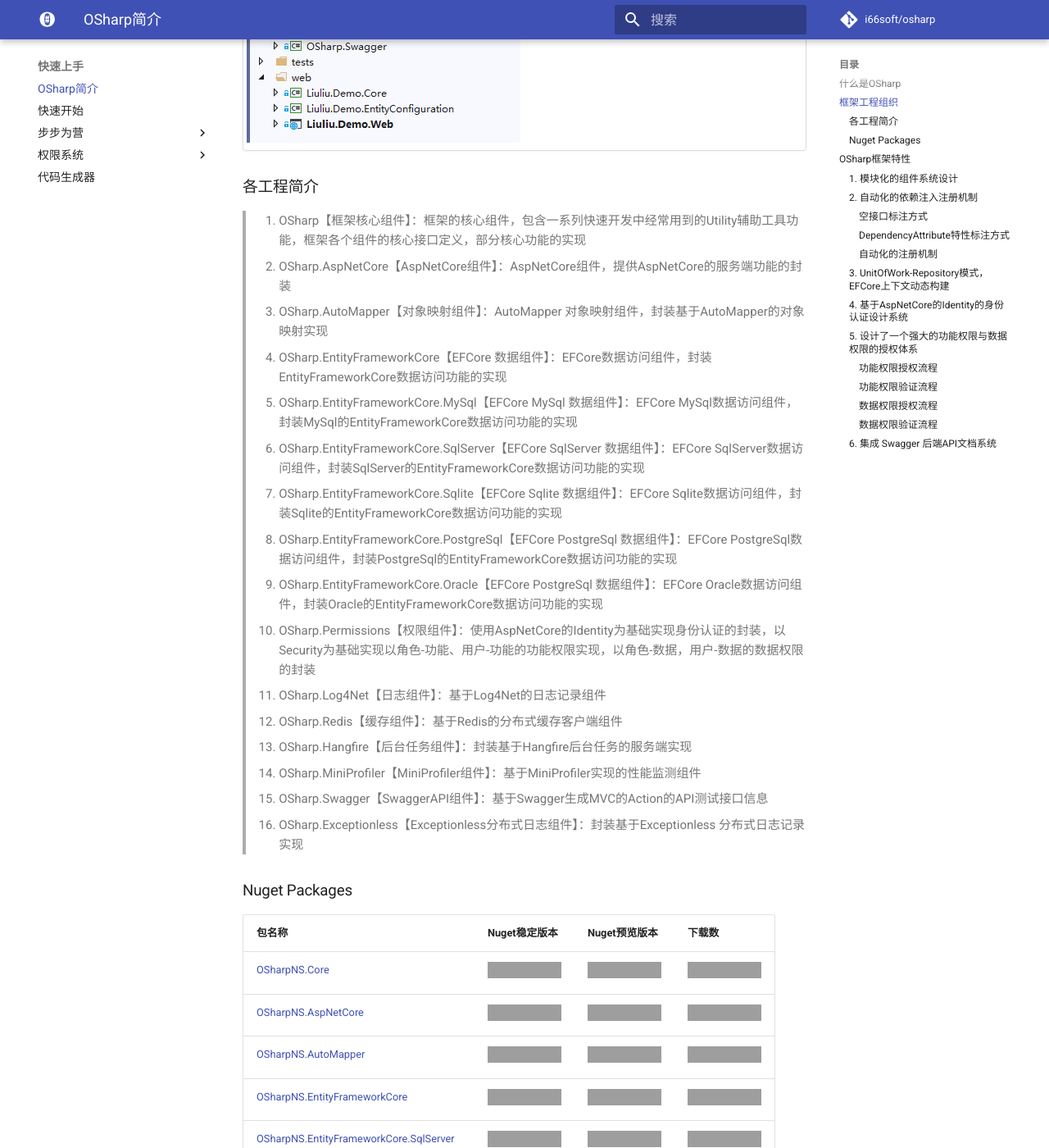
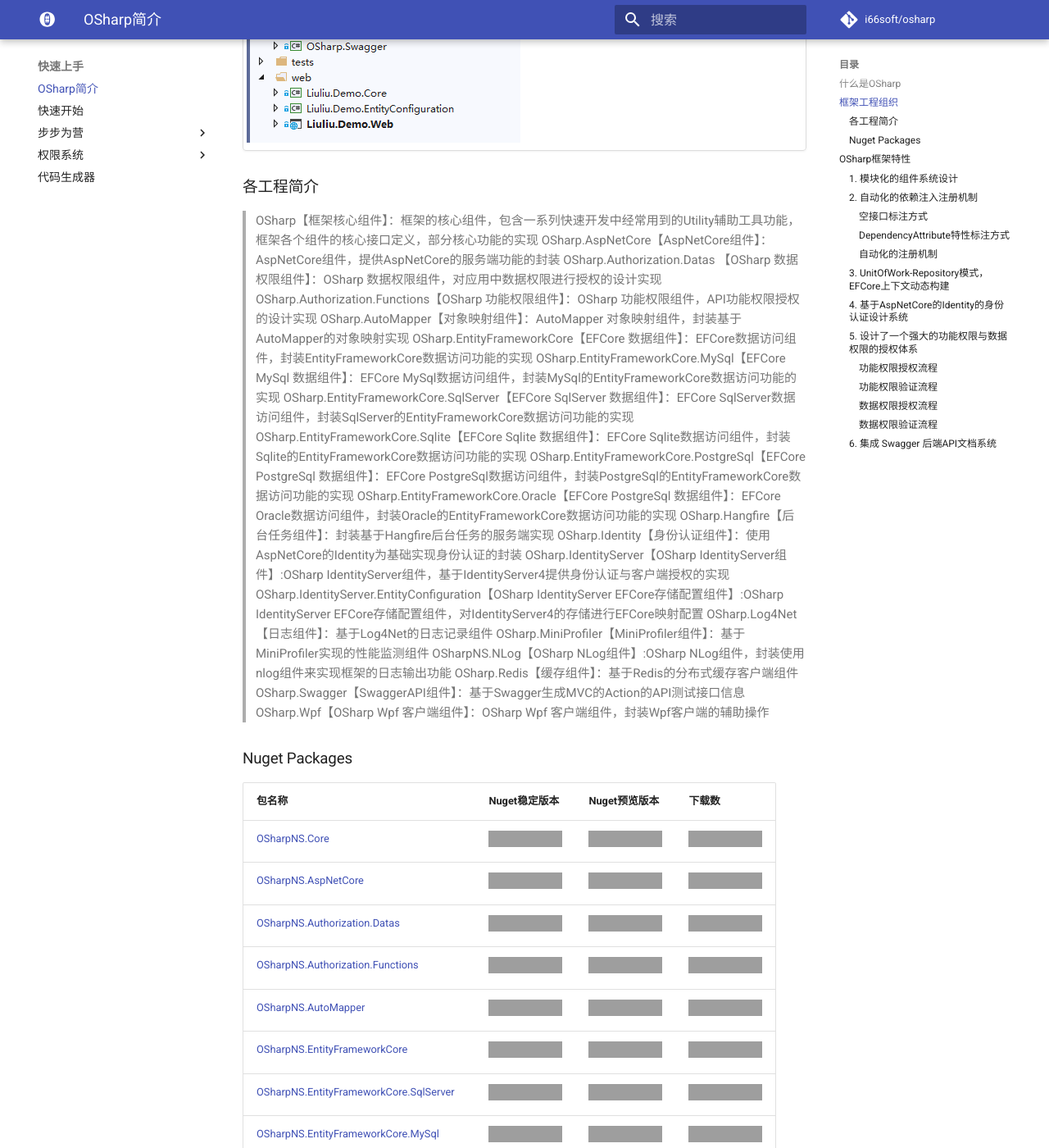
Before and after one commit to gmf520/osharp-docs, an MkDocs documentation site: the page built from docs/quick/intro.md, in a window 1280 px wide and 1400 px high, scrolled down 899 px. Shown: the whole window at 82% size. Built offline with MkDocs 1.6.1 and Material for MkDocs 9.7.7, drawn with Linux system fonts in a browser that asks for light colours; comment, search, counter and statistics services are not loaded; some of the changed text lies outside the part shown; grey boxes are pictures that could not be loaded.

Commit message:
update intro

```diff
--- a/docs/quick/intro.md
+++ b/docs/quick/intro.md
@@ -11,22 +11,27 @@ OSharpNS 全称 OSharp Framework with .NetStandard2.x，是一个基于`.NetStan
 
 ### 各工程简介
 
-> 1. OSharp【框架核心组件】：框架的核心组件，包含一系列快速开发中经常用到的Utility辅助工具功能，框架各个组件的核心接口定义，部分核心功能的实现
-> 2. OSharp.AspNetCore【AspNetCore组件】：AspNetCore组件，提供AspNetCore的服务端功能的封装
-> 3. OSharp.AutoMapper【对象映射组件】：AutoMapper 对象映射组件，封装基于AutoMapper的对象映射实现
-> 4. OSharp.EntityFrameworkCore【EFCore 数据组件】：EFCore数据访问组件，封装EntityFrameworkCore数据访问功能的实现
-> 5. OSharp.EntityFrameworkCore.MySql【EFCore MySql 数据组件】：EFCore MySql数据访问组件，封装MySql的EntityFrameworkCore数据访问功能的实现
-> 6. OSharp.EntityFrameworkCore.SqlServer【EFCore SqlServer 数据组件】：EFCore SqlServer数据访问组件，封装SqlServer的EntityFrameworkCore数据访问功能的实现
-> 7. OSharp.EntityFrameworkCore.Sqlite【EFCore Sqlite 数据组件】：EFCore Sqlite数据访问组件，封装Sqlite的EntityFrameworkCore数据访问功能的实现
-> 8. OSharp.EntityFrameworkCore.PostgreSql【EFCore PostgreSql 数据组件】：EFCore PostgreSql数据访问组件，封装PostgreSql的EntityFrameworkCore数据访问功能的实现
-> 9. OSharp.EntityFrameworkCore.Oracle【EFCore PostgreSql 数据组件】：EFCore Oracle数据访问组件，封装Oracle的EntityFrameworkCore数据访问功能的实现
-> 10. OSharp.Permissions【权限组件】：使用AspNetCore的Identity为基础实现身份认证的封装，以Security为基础实现以角色-功能、用户-功能的功能权限实现，以角色-数据，用户-数据的数据权限的封装
-> 11. OSharp.Log4Net【日志组件】：基于Log4Net的日志记录组件
-> 12. OSharp.Redis【缓存组件】：基于Redis的分布式缓存客户端组件
-> 13. OSharp.Hangfire【后台任务组件】：封装基于Hangfire后台任务的服务端实现
-> 14. OSharp.MiniProfiler【MiniProfiler组件】：基于MiniProfiler实现的性能监测组件
-> 15. OSharp.Swagger【SwaggerAPI组件】：基于Swagger生成MVC的Action的API测试接口信息
-> 16. OSharp.Exceptionless【Exceptionless分布式日志组件】：封装基于Exceptionless 分布式日志记录实现
+> OSharp【框架核心组件】：框架的核心组件，包含一系列快速开发中经常用到的Utility辅助工具功能，框架各个组件的核心接口定义，部分核心功能的实现
+> OSharp.AspNetCore【AspNetCore组件】：AspNetCore组件，提供AspNetCore的服务端功能的封装
+> OSharp.Authorization.Datas 【OSharp 数据权限组件】：OSharp 数据权限组件，对应用中数据权限进行授权的设计实现
+> OSharp.Authorization.Functions【OSharp 功能权限组件】：OSharp 功能权限组件，API功能权限授权的设计实现
+> OSharp.AutoMapper【对象映射组件】：AutoMapper 对象映射组件，封装基于AutoMapper的对象映射实现
+> OSharp.EntityFrameworkCore【EFCore 数据组件】：EFCore数据访问组件，封装EntityFrameworkCore数据访问功能的实现
+> OSharp.EntityFrameworkCore.MySql【EFCore MySql 数据组件】：EFCore MySql数据访问组件，封装MySql的EntityFrameworkCore数据访问功能的实现
+> OSharp.EntityFrameworkCore.SqlServer【EFCore SqlServer 数据组件】：EFCore SqlServer数据访问组件，封装SqlServer的EntityFrameworkCore数据访问功能的实现
+> OSharp.EntityFrameworkCore.Sqlite【EFCore Sqlite 数据组件】：EFCore Sqlite数据访问组件，封装Sqlite的EntityFrameworkCore数据访问功能的实现
+> OSharp.EntityFrameworkCore.PostgreSql【EFCore PostgreSql 数据组件】：EFCore PostgreSql数据访问组件，封装PostgreSql的EntityFrameworkCore数据访问功能的实现
+> OSharp.EntityFrameworkCore.Oracle【EFCore PostgreSql 数据组件】：EFCore Oracle数据访问组件，封装Oracle的EntityFrameworkCore数据访问功能的实现
+> OSharp.Hangfire【后台任务组件】：封装基于Hangfire后台任务的服务端实现
+> OSharp.Identity【身份认证组件】：使用AspNetCore的Identity为基础实现身份认证的封装
+> OSharp.IdentityServer【OSharp IdentityServer组件】:OSharp IdentityServer组件，基于IdentityServer4提供身份认证与客户端授权的实现
+> OSharp.IdentityServer.EntityConfiguration【OSharp IdentityServer EFCore存储配置组件】:OSharp IdentityServer EFCore存储配置组件，对IdentityServer4的存储进行EFCore映射配置
+> OSharp.Log4Net【日志组件】：基于Log4Net的日志记录组件
+> OSharp.MiniProfiler【MiniProfiler组件】：基于MiniProfiler实现的性能监测组件
+> OSharpNS.NLog【OSharp NLog组件】:OSharp NLog组件，封装使用nlog组件来实现框架的日志输出功能
+> OSharp.Redis【缓存组件】：基于Redis的分布式缓存客户端组件
+> OSharp.Swagger【SwaggerAPI组件】：基于Swagger生成MVC的Action的API测试接口信息
+> OSharp.Wpf【OSharp Wpf 客户端组件】：OSharp Wpf 客户端组件，封装Wpf客户端的辅助操作
 
 ### Nuget Packages
 
@@ -34,6 +39,8 @@ OSharpNS 全称 OSharp Framework with .NetStandard2.x，是一个基于`.NetStan
 |----------------------------------------------------------------|---------------------------------------------------------------------------------------------------------------------|------------------------------------------------------------------------------------------------------------------------|----------------------------------------------------------------------------------------------------------------------|
 | [OSharpNS.Core](https://www.nuget.org/packages/OSharpNS.Core/) | [![OSharpNS.Core](https://img.shields.io/nuget/v/OSharpNS.Core.svg)](https://www.nuget.org/packages/OSharpNS.Core/) | [![OSharpNS.Core](https://img.shields.io/nuget/vpre/OSharpNS.Core.svg)](https://www.nuget.org/packages/OSharpNS.Core/) | [![OSharpNS.Core](https://img.shields.io/nuget/dt/OSharpNS.Core.svg)](https://www.nuget.org/packages/OSharpNS.Core/) |
 | [OSharpNS.AspNetCore](https://www.nuget.org/packages/OSharpNS.AspNetCore/)                                         | [![OSharpNS.AspNetCore](https://img.shields.io/nuget/v/OSharpNS.AspNetCore.svg)](https://www.nuget.org/packages/OSharpNS.AspNetCore/)     | [![OSharpNS.AspNetCore](https://img.shields.io/nuget/vpre/OSharpNS.AspNetCore.svg)](https://www.nuget.org/packages/OSharpNS.AspNetCore/)                                                             | [![OSharpNS.AspNetCore](https://img.shields.io/nuget/dt/OSharpNS.AspNetCore.svg)](https://www.nuget.org/packages/OSharpNS.AspNetCore/)                                                             |  |
+| [OSharpNS.Authorization.Datas](https://www.nuget.org/packages/OSharpNS.Authorization.Datas/)                                       | [![OSharpNS.Authorization.Datas](https://img.shields.io/nuget/v/OSharpNS.Authorization.Datas.svg)](https://www.nuget.org/packages/OSharpNS.Authorization.Datas/)     | [![OSharpNS.Authorization.Datas](https://img.shields.io/nuget/vpre/OSharpNS.Authorization.Datas.svg)](https://www.nuget.org/packages/OSharpNS.Authorization.Datas/)                                                        | [![OSharpNS.Authorization.Datas](https://img.shields.io/nuget/dt/OSharpNS.Authorization.Datas.svg)](https://www.nuget.org/packages/OSharpNS.Authorization.Datas/)                                                          |
+| [OSharpNS.Authorization.Functions](https://www.nuget.org/packages/OSharpNS.Authorization.Functions/)                                       | [![OSharpNS.Authorization.Functions](https://img.shields.io/nuget/v/OSharpNS.Authorization.Functions.svg)](https://www.nuget.org/packages/OSharpNS.Authorization.Functions/)     | [![OSharpNS.Authorization.Functions](https://img.shields.io/nuget/vpre/OSharpNS.Authorization.Functions.svg)](https://www.nuget.org/packages/OSharpNS.Authorization.Functions/)                                                        | [![OSharpNS.Authorization.Functions](https://img.shields.io/nuget/dt/OSharpNS.Authorization.Functions.svg)](https://www.nuget.org/packages/OSharpNS.Authorization.Functions/)                                                          |
 | [OSharpNS.AutoMapper](https://www.nuget.org/packages/OSharpNS.AutoMapper/)                                         | [![OSharpNS.AutoMapper](https://img.shields.io/nuget/v/OSharpNS.AutoMapper.svg)](https://www.nuget.org/packages/OSharpNS.AutoMapper/)      | [![OSharpNS.AutoMapper](https://img.shields.io/nuget/vpre/OSharpNS.AutoMapper.svg)](https://www.nuget.org/packages/OSharpNS.AutoMapper/)                                                            | [![OSharpNS.AutoMapper](https://img.shields.io/nuget/dt/OSharpNS.AutoMapper.svg)](https://www.nuget.org/packages/OSharpNS.AutoMapper/)                                                             |  |
 | [OSharpNS.EntityFrameworkCore](https://www.nuget.org/packages/OSharpNS.EntityFrameworkCore/)                       | [![OSharpNS.EntityFrameworkCore](https://img.shields.io/nuget/v/OSharpNS.EntityFrameworkCore.svg)](https://www.nuget.org/packages/OSharpNS.EntityFrameworkCore/)  | [![OSharpNS.EntityFrameworkCore](https://img.shields.io/nuget/vpre/OSharpNS.EntityFrameworkCore.svg)](https://www.nuget.org/packages/OSharpNS.EntityFrameworkCore/)                                 | [![OSharpNS.EntityFrameworkCore](https://img.shields.io/nuget/dt/OSharpNS.EntityFrameworkCore.svg)](https://www.nuget.org/packages/OSharpNS.EntityFrameworkCore/)                                  |
 | [OSharpNS.EntityFrameworkCore.SqlServer](https://www.nuget.org/packages/OSharpNS.EntityFrameworkCore.SqlServer/)   | [![OSharpNS.EntityFrameworkCore.SqlServer](https://img.shields.io/nuget/v/OSharpNS.EntityFrameworkCore.SqlServer.svg)](https://www.nuget.org/packages/OSharpNS.EntityFrameworkCore.SqlServer/) | [![OSharpNS.EntityFrameworkCore.SqlServer](https://img.shields.io/nuget/vpre/OSharpNS.EntityFrameworkCore.SqlServer.svg)](https://www.nuget.org/packages/OSharpNS.EntityFrameworkCore.SqlServer/)    | [![OSharpNS.EntityFrameworkCore.SqlServer](https://img.shields.io/nuget/dt/OSharpNS.EntityFrameworkCore.SqlServer.svg)](https://www.nuget.org/packages/OSharpNS.EntityFrameworkCore.SqlServer/)    |
@@ -41,17 +48,18 @@ OSharpNS 全称 OSharp Framework with .NetStandard2.x，是一个基于`.NetStan
 | [OSharpNS.EntityFrameworkCore.Sqlite](https://www.nuget.org/packages/OSharpNS.EntityFrameworkCore.Sqlite/)         | [![OSharpNS.EntityFrameworkCore.Sqlite](https://img.shields.io/nuget/v/OSharpNS.EntityFrameworkCore.Sqlite.svg)](https://www.nuget.org/packages/OSharpNS.EntityFrameworkCore.Sqlite/)   | [![OSharpNS.EntityFrameworkCore.Sqlite](https://img.shields.io/nuget/vpre/OSharpNS.EntityFrameworkCore.Sqlite.svg)](https://www.nuget.org/packages/OSharpNS.EntityFrameworkCore.Sqlite/)            | [![OSharpNS.EntityFrameworkCore.Sqlite](https://img.shields.io/nuget/dt/OSharpNS.EntityFrameworkCore.Sqlite.svg)](https://www.nuget.org/packages/OSharpNS.EntityFrameworkCore.Sqlite/)             |
 | [OSharpNS.EntityFrameworkCore.PostgreSql](https://www.nuget.org/packages/OSharpNS.EntityFrameworkCore.PostgreSql/) | [![OSharpNS.EntityFrameworkCore.PostgreSql](https://img.shields.io/nuget/v/OSharpNS.EntityFrameworkCore.PostgreSql.svg)](https://www.nuget.org/packages/OSharpNS.EntityFrameworkCore.PostgreSql/) | [![OSharpNS.EntityFrameworkCore.PostgreSql](https://img.shields.io/nuget/vpre/OSharpNS.EntityFrameworkCore.PostgreSql.svg)](https://www.nuget.org/packages/OSharpNS.EntityFrameworkCore.PostgreSql/) | [![OSharpNS.EntityFrameworkCore.PostgreSql](https://img.shields.io/nuget/dt/OSharpNS.EntityFrameworkCore.PostgreSql.svg)](https://www.nuget.org/packages/OSharpNS.EntityFrameworkCore.PostgreSql/) |
 | [OSharpNS.EntityFrameworkCore.Oracle](https://www.nuget.org/packages/OSharpNS.EntityFrameworkCore.Oracle/)         | [![OSharpNS.EntityFrameworkCore.Oracle](https://img.shields.io/nuget/v/OSharpNS.EntityFrameworkCore.Oracle.svg)](https://www.nuget.org/packages/OSharpNS.EntityFrameworkCore.Oracle/) | [![OSharpNS.EntityFrameworkCore.Oracle](https://img.shields.io/nuget/vpre/OSharpNS.EntityFrameworkCore.Oracle.svg)](https://www.nuget.org/packages/OSharpNS.EntityFrameworkCore.Oracle/)            | [![OSharpNS.EntityFrameworkCore.Oracle](https://img.shields.io/nuget/dt/OSharpNS.EntityFrameworkCore.Oracle.svg)](https://www.nuget.org/packages/OSharpNS.EntityFrameworkCore.Oracle/)             |
+| [OSharpNS.Hangfire](https://www.nuget.org/packages/OSharpNS.Hangfire/)                                             | [![OSharpNS.Hangfire](https://img.shields.io/nuget/v/OSharpNS.Hangfire.svg)](https://www.nuget.org/packages/OSharpNS.Hangfire/)                                              | [![OSharpNS.Hangfire](https://img.shields.io/nuget/vpre/OSharpNS.Hangfire.svg)](https://www.nuget.org/packages/OSharpNS.Hangfire/)                                                                  | [![OSharpNS.Hangfire](https://img.shields.io/nuget/dt/OSharpNS.Hangfire.svg)](https://www.nuget.org/packages/OSharpNS.Hangfire/)                                                                   |
 | [OSharpNS.Identity](https://www.nuget.org/packages/OSharpNS.Identity/)                                       | [![OSharpNS.Identity](https://img.shields.io/nuget/v/OSharpNS.Identity.svg)](https://www.nuget.org/packages/OSharpNS.Identity/)     | [![OSharpNS.Identity](https://img.shields.io/nuget/vpre/OSharpNS.Identity.svg)](https://www.nuget.org/packages/OSharpNS.Identity/)                                                        | [![OSharpNS.Identity](https://img.shields.io/nuget/dt/OSharpNS.Identity.svg)](https://www.nuget.org/packages/OSharpNS.Identity/)                                                          |
-| [OSharpNS.Authorization.Functions](https://www.nuget.org/packages/OSharpNS.Authorization.Functions/)                                       | [![OSharpNS.Authorization.Functions](https://img.shields.io/nuget/v/OSharpNS.Authorization.Functions.svg)](https://www.nuget.org/packages/OSharpNS.Authorization.Functions/)     | [![OSharpNS.Authorization.Functions](https://img.shields.io/nuget/vpre/OSharpNS.Authorization.Functions.svg)](https://www.nuget.org/packages/OSharpNS.Authorization.Functions/)                                                        | [![OSharpNS.Authorization.Functions](https://img.shields.io/nuget/dt/OSharpNS.Authorization.Functions.svg)](https://www.nuget.org/packages/OSharpNS.Authorization.Functions/)                                                          |
-| [OSharpNS.Authorization.Datas](https://www.nuget.org/packages/OSharpNS.Authorization.Datas/)                                       | [![OSharpNS.Authorization.Datas](https://img.shields.io/nuget/v/OSharpNS.Authorization.Datas.svg)](https://www.nuget.org/packages/OSharpNS.Authorization.Datas/)     | [![OSharpNS.Authorization.Datas](https://img.shields.io/nuget/vpre/OSharpNS.Authorization.Datas.svg)](https://www.nuget.org/packages/OSharpNS.Authorization.Datas/)                                                        | [![OSharpNS.Authorization.Datas](https://img.shields.io/nuget/dt/OSharpNS.Authorization.Datas.svg)](https://www.nuget.org/packages/OSharpNS.Authorization.Datas/)                                                          |
+| [OSharpNS.IdentityServer](https://www.nuget.org/packages/OSharpNS.IdentityServer/) | [![OSharpNS.IdentityServer](https://img.shields.io/nuget/v/OSharpNS.IdentityServer.svg)](https://www.nuget.org/packages/OSharpNS.IdentityServer/) | [![OSharpNS.IdentityServer](https://img.shields.io/nuget/vpre/OSharpNS.IdentityServer.svg)](https://www.nuget.org/packages/OSharpNS.IdentityServer/) | [![OSharpNS.IdentityServer](https://img.shields.io/nuget/dt/OSharpNS.IdentityServer.svg)](https://www.nuget.org/packages/OSharpNS.IdentityServer/) |
+| [OSharpNS.IdentityServer.EntityConfiguration](https://www.nuget.org/packages/OSharpNS.IdentityServer.EntityConfiguration/) | [![OSharpNS.IdentityServer.EntityConfiguration](https://img.shields.io/nuget/v/OSharpNS.IdentityServer.EntityConfiguration.svg)](https://www.nuget.org/packages/OSharpNS.IdentityServer.EntityConfiguration/) | [![OSharpNS.IdentityServer.EntityConfiguration](https://img.shields.io/nuget/vpre/OSharpNS.IdentityServer.EntityConfiguration.svg)](https://www.nuget.org/packages/OSharpNS.IdentityServer.EntityConfiguration/) | [![OSharpNS.IdentityServer.EntityConfiguration](https://img.shields.io/nuget/dt/OSharpNS.IdentityServer.EntityConfiguration.svg)](https://www.nuget.org/packages/OSharpNS.IdentityServer.EntityConfiguration/) |
 | [OSharpNS.Log4Net](https://www.nuget.org/packages/OSharpNS.Log4Net/)                                               | [![OSharpNS.Log4Net](https://img.shields.io/nuget/v/OSharpNS.Log4Net.svg)](https://www.nuget.org/packages/OSharpNS.Log4Net/)                               | [![OSharpNS.Log4Net](https://img.shields.io/nuget/vpre/OSharpNS.Log4Net.svg)](https://www.nuget.org/packages/OSharpNS.Log4Net/)                                                                    | [![OSharpNS.Log4Net](https://img.shields.io/nuget/dt/OSharpNS.Log4Net.svg)](https://www.nuget.org/packages/OSharpNS.Log4Net/)                                                                      |
+| [OSharpNS.MiniProfiler](https://www.nuget.org/packages/OSharpNS.MiniProfiler/)                                     | [![OSharpNS.MiniProfiler](https://img.shields.io/nuget/v/OSharpNS.MiniProfiler.svg)](https://www.nuget.org/packages/OSharpNS.MiniProfiler/)                                    | [![OSharpNS.MiniProfiler](https://img.shields.io/nuget/vpre/OSharpNS.MiniProfiler.svg)](https://www.nuget.org/packages/OSharpNS.MiniProfiler/)                                                      | [![OSharpNS.MiniProfiler](https://img.shields.io/nuget/dt/OSharpNS.MiniProfiler.svg)](https://www.nuget.org/packages/OSharpNS.MiniProfiler/)                                                       |
 | [OSharpNS.Redis](https://www.nuget.org/packages/OSharpNS.Redis/)                                                   | [![OSharpNS.Redis](https://img.shields.io/nuget/v/OSharpNS.Redis.svg)](https://www.nuget.org/packages/OSharpNS.Redis/)                                                              | [![OSharpNS.Redis](https://img.shields.io/nuget/vpre/OSharpNS.Redis.svg)](https://www.nuget.org/packages/OSharpNS.Redis/)                                                                           | [![OSharpNS.Redis](https://img.shields.io/nuget/dt/OSharpNS.Redis.svg)](https://www.nuget.org/packages/OSharpNS.Redis/)                                                                            |
-| [OSharpNS.Hangfire](https://www.nuget.org/packages/OSharpNS.Hangfire/)                                             | [![OSharpNS.Hangfire](https://img.shields.io/nuget/v/OSharpNS.Hangfire.svg)](https://www.nuget.org/packages/OSharpNS.Hangfire/)                                              | [![OSharpNS.Hangfire](https://img.shields.io/nuget/vpre/OSharpNS.Hangfire.svg)](https://www.nuget.org/packages/OSharpNS.Hangfire/)                                                                  | [![OSharpNS.Hangfire](https://img.shields.io/nuget/dt/OSharpNS.Hangfire.svg)](https://www.nuget.org/packages/OSharpNS.Hangfire/)                                                                   |
 | [OSharpNS.Exceptionless](https://www.nuget.org/packages/OSharpNS.Exceptionless/)                                   | [![OSharpNS.Exceptionless](https://img.shields.io/nuget/v/OSharpNS.Exceptionless.svg)](https://www.nuget.org/packages/OSharpNS.Exceptionless/)                             | [![OSharpNS.Exceptionless](https://img.shields.io/nuget/vpre/OSharpNS.Exceptionless.svg)](https://www.nuget.org/packages/OSharpNS.Exceptionless/)                                                   | [![OSharpNS.Exceptionless](https://img.shields.io/nuget/dt/OSharpNS.Exceptionless.svg)](https://www.nuget.org/packages/OSharpNS.Exceptionless/)                                                    |
-| [OSharpNS.MiniProfiler](https://www.nuget.org/packages/OSharpNS.MiniProfiler/)                                     | [![OSharpNS.MiniProfiler](https://img.shields.io/nuget/v/OSharpNS.MiniProfiler.svg)](https://www.nuget.org/packages/OSharpNS.MiniProfiler/)                                    | [![OSharpNS.MiniProfiler](https://img.shields.io/nuget/vpre/OSharpNS.MiniProfiler.svg)](https://www.nuget.org/packages/OSharpNS.MiniProfiler/)                                                      | [![OSharpNS.MiniProfiler](https://img.shields.io/nuget/dt/OSharpNS.MiniProfiler.svg)](https://www.nuget.org/packages/OSharpNS.MiniProfiler/)                                                       |
 | [OSharpNS.Swagger](https://www.nuget.org/packages/OSharpNS.Swagger/)                                               | [![OSharpNS.Swagger](https://img.shields.io/nuget/v/OSharpNS.Swagger.svg)](https://www.nuget.org/packages/OSharpNS.Swagger/)                                       | [![OSharpNS.Swagger](https://img.shields.io/nuget/vpre/OSharpNS.Swagger.svg)](https://www.nuget.org/packages/OSharpNS.Swagger/)                                                                      | [![OSharpNS.Swagger](https://img.shields.io/nuget/dt/OSharpNS.Swagger.svg)](https://www.nuget.org/packages/OSharpNS.Swagger/)                                                                      |
+| [OSharpNS.Wpf](https://www.nuget.org/packages/OSharpNS.Wpf/) | [![OSharpNS.Wpf](https://img.shields.io/nuget/v/OSharpNS.Wpf.svg)](https://www.nuget.org/packages/OSharpNS.Wpf/) | [![OSharpNS.Wpf](https://img.shields.io/nuget/vpre/OSharpNS.Wpf.svg)](https://www.nuget.org/packages/OSharpNS.Wpf/) | [![OSharpNS.Wpf](https://img.shields.io/nuget/dt/OSharpNS.Wpf.svg)](https://www.nuget.org/packages/OSharpNS.Wpf/) |
 | [OSharpNS](https://www.nuget.org/packages/OSharpNS/)                                                               | [![OSharpNS](https://img.shields.io/nuget/v/OSharpNS.svg)](https://www.nuget.org/packages/OSharpNS/)                                                                                   | [![OSharpNS](https://img.shields.io/nuget/vpre/OSharpNS.svg)](https://www.nuget.org/packages/OSharpNS/)                                                                                              | [![OSharpNS](https://img.shields.io/nuget/dt/OSharpNS.svg)](https://www.nuget.org/packages/OSharpNS/)                                                                                              |
-| [OSharpNS.Template.Mvc_Angular](https://www.nuget.org/packages/OSharpNS.Template.Mvc_Angular/)                     | [![OSharpNS.Template.Mvc_Angular](https://img.shields.io/nuget/v/OSharpNS.Template.Mvc_Angular.svg)](https://www.nuget.org/packages/OSharpNS.Template.Mvc_Angular/)      |                            | [![OSharpNS.Template.Mvc_Angular](https://img.shields.io/nuget/dt/OSharpNS.Template.Mvc_Angular.svg)](https://www.nuget.org/packages/OSharpNS.Template.Mvc_Angular/)                               |
+| [OSharpNS.Template.Mvc_Angular](https://www.nuget.org/packages/OSharpNS.Template.Mvc_Angular/)                     | [![OSharpNS.Template.Mvc_Angular](https://img.shields.io/nuget/v/OSharpNS.Template.Mvc_Angular.svg)](https://www.nuget.org/packages/OSharpNS.Template.Mvc_Angular/)      |                            | [![OSharpNS.Template.Mvc_Angular](https://img.shields.io/nuget/dt/OSharpNS.Template.Mvc_Angular.svg)](https://www.nuget.org/packages/OSharpNS.Template.Mvc_Angular/)
 
 ## OSharp框架特性
 
```
